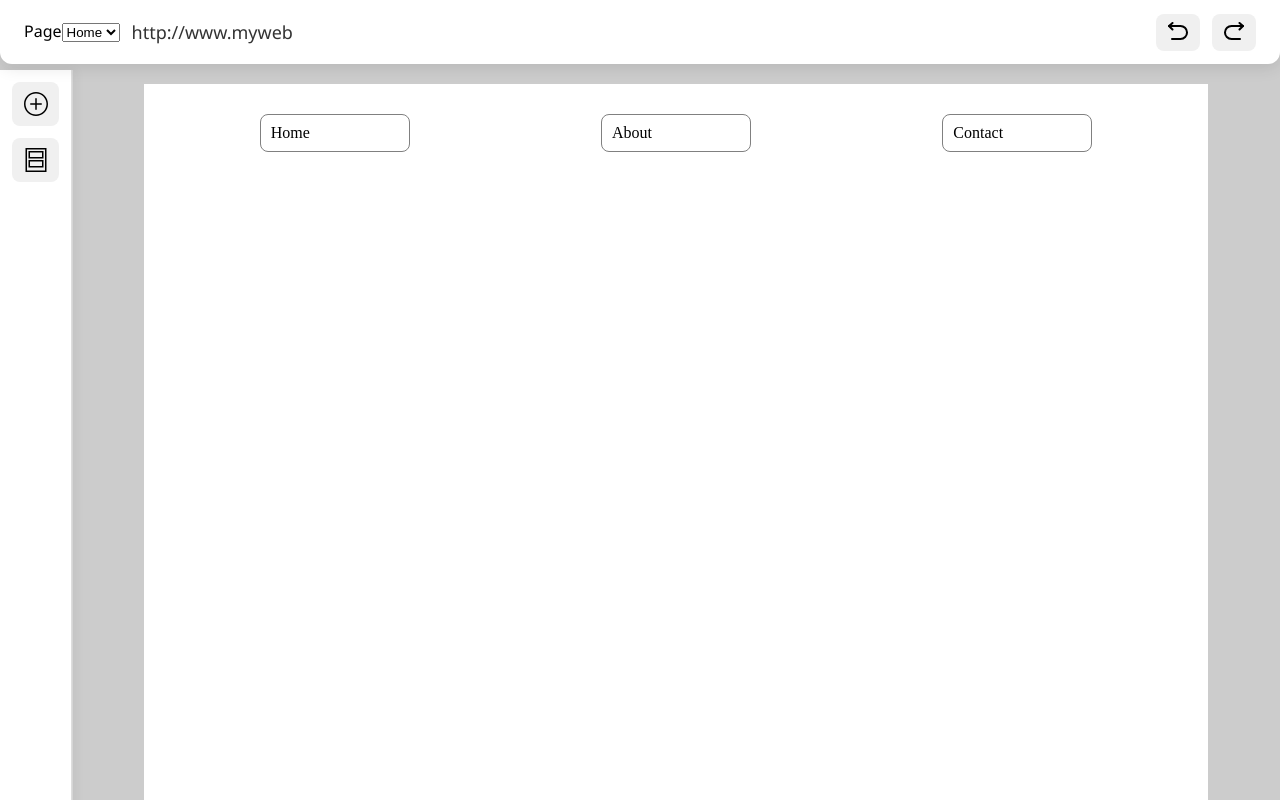
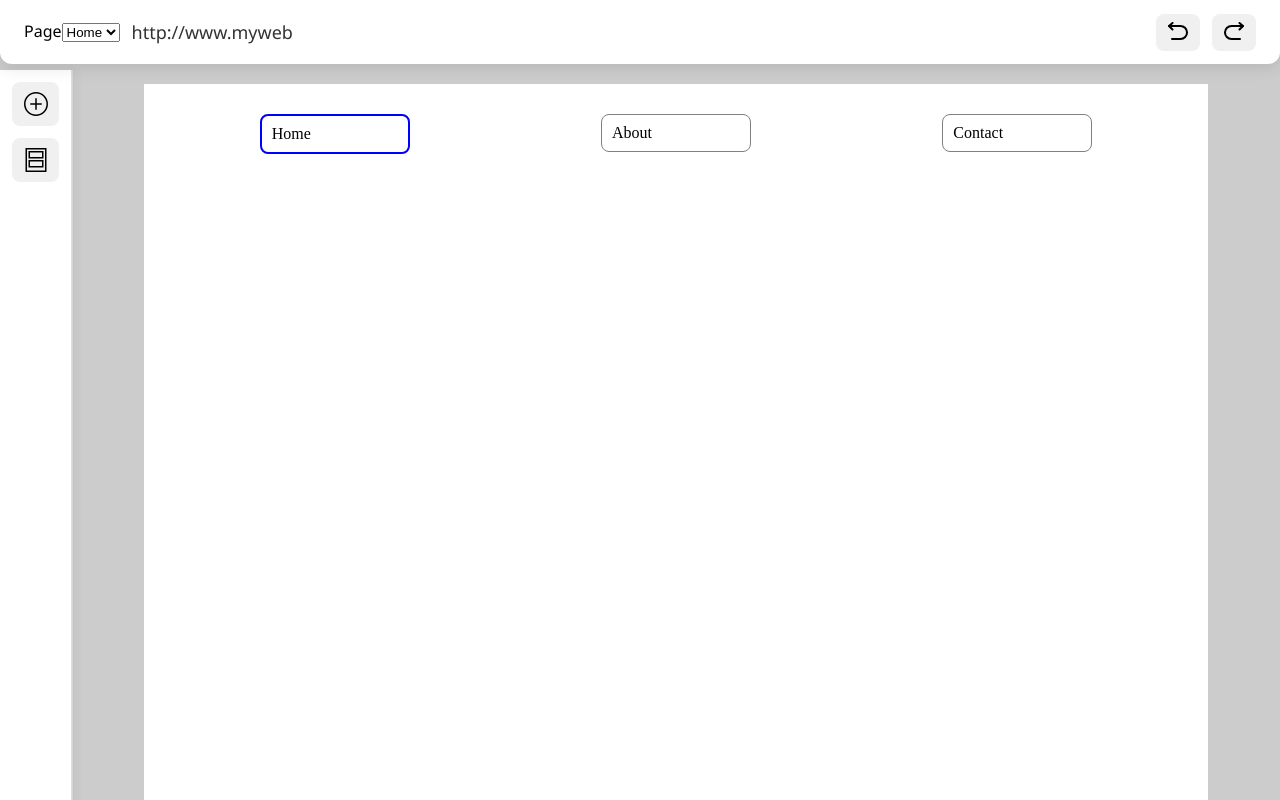
Before and after one commit to ZzzNTKzzZ/Web, a React (Create React App) app: page /editor in a window 1280 px wide. Built offline with nearby package versions, Linux system fonts and the light colour scheme.

Commit message:
add style font no  error

```diff
--- a/src/Page/Home/ShowCase/showCase.module.css
+++ b/src/Page/Home/ShowCase/showCase.module.css
@@ -70,7 +70,6 @@
   justify-content: center;
   align-items: center;
 
-  /* Hiệu ứng mượt mà hơn */
   transition: transform 0.6s cubic-bezier(0.25, 0.46, 0.45, 0.94), /* Ease-out-quad */
               width 0.6s cubic-bezier(0.25, 0.46, 0.45, 0.94),
               height 0.6s cubic-bezier(0.25, 0.46, 0.45, 0.94),
--- a/src/components/EditComponent/ContextMenu/ContextMenu.jsx
+++ b/src/components/EditComponent/ContextMenu/ContextMenu.jsx
@@ -8,39 +8,37 @@ import { ReactComponent as BoldIcon } from "../../../assets/icon/Bold.svg";
 import { ReactComponent as ItalicIcon } from "../../../assets/icon/Italic.svg";
 import { ReactComponent as UnderlineIcon } from "../../../assets/icon/Underline.svg";
 
-import debounceUtils from "../../../Utils/debounceUtils";
-
 const ContextMenu = React.forwardRef(
   ({ position, setContextMenu, editStyle, setEditStyle }, ref) => {
     const [showPicker, setShowPicker] = useState(false);
-    const [color, setColor] = useState("#000");
-    const [activeStyle, setActiveStyle] = useState(Object.values(editStyle));
+    const [color, setColor] = useState(editStyle.backgroundColor || "#000");
 
-    // Keep activeStyle in sync with editStyle
     useEffect(() => {
-      setActiveStyle(Object.values(editStyle));
-    }, [editStyle]);
+      setColor(editStyle.backgroundColor || "#fff");
+    }, [editStyle.backgroundColor]);
 
-    // Handle color picker toggle
     const togglePicker = () => {
       setShowPicker(!showPicker);
     };
 
-    // Handle font dropdown
     const handleFontChange = (e) => {
       const newFont = e.target.value;
-      setEditStyle((prev) => ({ ...prev, fontFamily: newFont }));
+      setEditStyle({fontFamily: newFont});
     };
 
-    // Handle font color change with debounce
     const handleColorChange = (newColor) => {
-      const hexColor = newColor.hex;
-      setColor(hexColor);
-      debounceUtils(
-        setEditStyle((prev) => ({ ...prev, backgroundColor: hexColor })),
-        300
-      );
+      setColor(newColor.hex);
     };
+
+    // Debounce background color update
+    useEffect(() => {
+      const timeout = setTimeout(() => {
+        console.log(editStyle.style.fontWeight);
+        setEditStyle({ backgroundColor: color });
+      }, 300);
+
+      return () => clearTimeout(timeout);
+    }, [color]);
 
     // Close context menu when clicking outside
     useEffect(() => {
@@ -104,13 +102,13 @@ const ContextMenu = React.forwardRef(
             {/* Bold Button */}
             <div
               className={`${style.styleBtn} ${
-                editStyle.fontWeight === "bold" ? style.active : ""
+                editStyle.style.fontWeight === "bold" ? style.active : ""
               }`}
               onClick={() => {
-                setEditStyle((prev) => ({
-                  ...prev,
-                  fontWeight: prev.fontWeight === "bold" ? "normal" : "bold",
-                }));
+                setEditStyle({
+                  fontWeight:
+                    editStyle.style.fontWeight === "bold" ? "normal" : "bold",
+                });
               }}
               style={{ fontWeight: "bold" }}
             >
@@ -120,14 +118,14 @@ const ContextMenu = React.forwardRef(
             {/* Italic Button */}
             <div
               className={`${style.styleBtn} ${
-                editStyle.fontStyle === "italic" ? style.active : ""
+                editStyle.style.fontStyle === "italic" ? style.active : ""
               }`}
-              onClick={() => {
-                setEditStyle((prev) => ({
-                  ...prev,
-                  fontStyle: prev.fontStyle === "italic" ? "normal" : "italic",
-                }));
-              }}
+              onClick={() =>
+                setEditStyle({
+                  fontStyle:
+                    editStyle.style.fontStyle === "italic" ? "normal" : "italic",
+                })
+              }
               style={{ fontStyle: "italic" }}
             >
               <ItalicIcon />
@@ -136,15 +134,16 @@ const ContextMenu = React.forwardRef(
             {/* Underline Button */}
             <div
               className={`${style.styleBtn} ${
-                editStyle.textDecoration === "underline" ? style.active : ""
+                editStyle.style.textDecoration === "underline"
+                  ? style.active
+                  : ""
               }`}
-              onClick={() => {
-                setEditStyle((prev) => ({
-                  ...prev,
+              onClick={() =>
+                setEditStyle({
                   textDecoration:
-                    prev.textDecoration === "underline" ? "none" : "underline",
-                }));
-              }}
+                    editStyle.style.textDecoration === "underline" ? "none" : "underline",
+                })
+              }
               style={{ textDecoration: "underline" }}
             >
               <UnderlineIcon />
--- a/src/components/EditComponent/DraggAble/DraggAble.jsx
+++ b/src/components/EditComponent/DraggAble/DraggAble.jsx
@@ -2,6 +2,7 @@ import React, { useState } from "react";
 import { useDraggable } from "@dnd-kit/core";
 
 import style from "./DraggAble.module.css";
+
 export default function DraggAble({
   id,
   label,
@@ -13,19 +14,26 @@ export default function DraggAble({
 }) {
   const { attributes, listeners, setNodeRef, transform } = useDraggable({ id });
   const [isEditing, setIsEditing] = useState(false);
+  const safeStyle = {
+    fontFamily: editStyle.fontFamily || "initial",
+    fontWeight: editStyle.fontWeight || "normal",
+    fontStyle: editStyle.fontStyle || "normal",
+    textDecoration: editStyle.textDecoration || "none",
+    backgroundColor: editStyle.backgroundColor || "inherit",
+  };
 
   const handleClick = (e) => {
-    e.stopPropagation(); // Prevent event bubbling
+    e.stopPropagation();
     setActiveId(id);
     setIsEditing(true);
   };
 
   const handleContextMenu = (e) => {
-    e.preventDefault(); // Prevent the browser’s default context menu
+    e.preventDefault();
     e.stopPropagation();
     if (onRightClick) {
       setActiveId(id);
-      onRightClick(e, id); // Pass both the event and id for flexibility
+      onRightClick(e, id);
     }
   };
 
@@ -38,8 +46,7 @@ export default function DraggAble({
           ? `translate(${transform.x}px, ${transform.y}px)`
           : undefined,
         border: activeId === id ? "2px solid blue" : "1px solid gray",
-        backgroundColor:
-          activeId === id ? editStyle.backgroundColor : "inherit",
+        backgroundColor: activeId === id ? safeStyle.backgroundColor : "inherit",
       }}
       {...listeners}
       {...attributes}
@@ -51,14 +58,14 @@ export default function DraggAble({
           pointerEvents: "auto",
           userSelect: "text",
           cursor: "text",
-          fontFamily: activeId === id ? editStyle.fontFamily : "initial",
-          fontWeight: activeId === id ? editStyle.fontWeight : "normal",
-          fontStyle: activeId === id ? editStyle.fontStyle : "normal",
-          textDecoration: activeId === id ? editStyle.textDecoration : "none",
+          fontFamily: safeStyle.fontFamily ,
+          fontWeight: safeStyle.fontWeight,
+          fontStyle: safeStyle.fontStyle,
+          textDecoration: safeStyle.textDecoration,
         }}
         onPointerDown={(e) => e.stopPropagation()}
       >
-        {isEditing ? (
+        {isEditing && React.isValidElement(children) ? (
           React.cloneElement(children, { editable: true })
         ) : (
           <div>{label}</div>
--- a/src/components/PageCreate/PageCreate.jsx
+++ b/src/components/PageCreate/PageCreate.jsx
@@ -13,7 +13,6 @@ export default function PageCreate() {
     }
   };
 
-  // Optional: reset trigger to allow future re-creation
   useEffect(() => {
     if (onCreate) {
       const timer = setTimeout(() => setOnCreate(null), 200);
--- a/src/components/componentsPortfolio/NavbarPortfolio/NavbarPortfolio.jsx
+++ b/src/components/componentsPortfolio/NavbarPortfolio/NavbarPortfolio.jsx
@@ -9,20 +9,48 @@ let countContainer = 3;
 
 export default function NavbarPortfolio({ onCreate }) {
   const [containers, setContainers] = useState([
-    { id: "droppable1", item: "home", label: "Home", style: { fontFamily: "Times New Roman" } },
-    { id: "droppable2", item: "about", label: "About", style: { fontFamily: "Times New Roman" } },
-    { id: "droppable3", item: "contact", label: "Contact", style: { fontFamily: "Times New Roman" } },
+    {
+      id: "home",
+      item: "home",
+      label: "Home",
+      style: {
+        fontFamily: "Times New Roman",
+        fontSize: "inherit",
+        fontStyle: "normal",
+        fontWeight: "normal",
+        textDecoration: "none",
+        backgroundColor: "#fff",
+      },
+    },
+    {
+      id: "about",
+      item: "about",
+      label: "About",
+      style: {
+        fontFamily: "Times New Roman",
+        fontSize: "inherit",
+        fontStyle: "normal",
+        fontWeight: "normal",
+        textDecoration: "none",
+        backgroundColor: "#fff",
+      },
+    },
+    {
+      id: "contact",
+      item: "contact",
+      label: "Contact",
+      style: {
+        fontFamily: "Times New Roman",
+        fontSize: "inherit",
+        fontStyle: "normal",
+        fontWeight: "normal",
+        textDecoration: "none",
+        backgroundColor: "#fff",
+      },
+    },
   ]);
-  const [editStyle, setEditStyle] = useState({
-    fontFamily: "Times New Romand",
-    fontSize: "inherit",
-    fontStyle: "normal",
-    fontWeight: "normal",
-    textDecoration: "none",
-    backgroundColor: "#fff"
-  });
   const menuRef = useRef();
-  const [activeId, setActiveId] = useState(null);
+  const [activeId, setActiveId] = useState(containers[0]?.id || null);
   const [contextMenu, setContextMenu] = useState({
     visible: false,
     x: 0,
@@ -33,12 +61,27 @@ export default function NavbarPortfolio({ onCreate }) {
   useEffect(() => {
     if (onCreate) {
       countContainer += 1;
-      const newId =`droppable${countContainer}`;
+      const newId = `droppable${countContainer}`;
       const newItemId = `newItem${countContainer}`;
       const newLabel = `new${countContainer - 3}`;
+
+      const defaultStyle = {
+        fontFamily: "Times New Roman",
+        fontSize: "inherit",
+        fontStyle: "normal",
+        fontWeight: "normal",
+        textDecoration: "none",
+        backgroundColor: "#fff",
+      };
+
       setContainers((prev) => [
         ...prev,
-        { id: newId, item: newItemId, label: newLabel },
+        {
+          id: newId,
+          item: newItemId,
+          label: newLabel,
+          style: defaultStyle,
+        },
       ]);
     }
   }, [onCreate]);
@@ -58,6 +101,7 @@ export default function NavbarPortfolio({ onCreate }) {
   };
 
   const handleDragStart = (event) => {
+    console.log(event)
     setActiveId(event.active.id);
   };
   const handleDragEnd = (event) => {
@@ -119,7 +163,7 @@ export default function NavbarPortfolio({ onCreate }) {
               label={container.label}
               activeId={activeId}
               onRightClick={handleRightClick}
-              editStyle={editStyle}
+              editStyle={container.style}
               setActiveId={setActiveId}
             >
               <TiptapEditor
@@ -139,8 +183,16 @@ export default function NavbarPortfolio({ onCreate }) {
           position={contextMenu}
           setContextMenu={setContextMenu}
           editor
-          editStyle={editStyle}
-          setEditStyle={setEditStyle}
+          editStyle={containers.find((c) => c.id === activeId)}
+          setEditStyle={(newStyle) => {
+            setContainers((prev) =>
+              prev.map((container) =>
+                container.id === activeId
+                  ? { ...container, style: { ...container.style, ...newStyle } }
+                  : container
+              )
+            );
+          }}
         />
       )}
     </div>
```
Also changed, not shown: src/App.css (line endings or trailing spaces).
